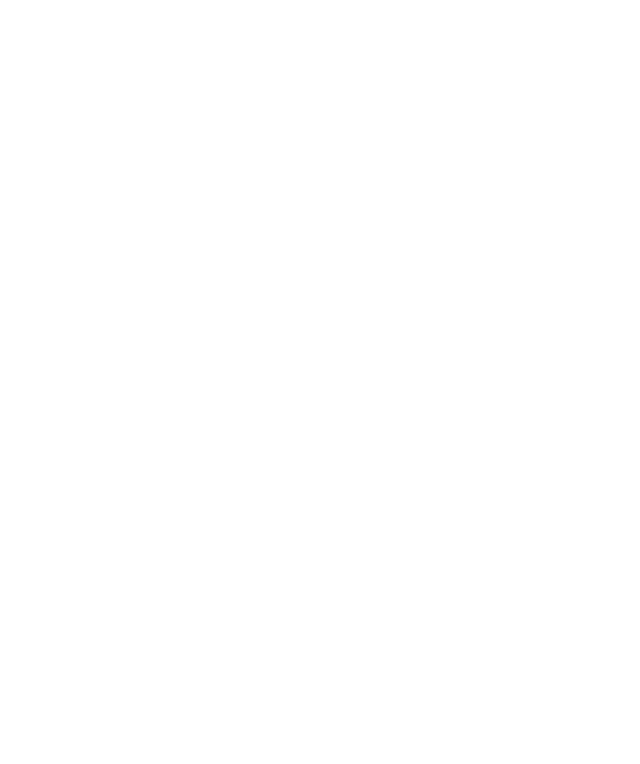
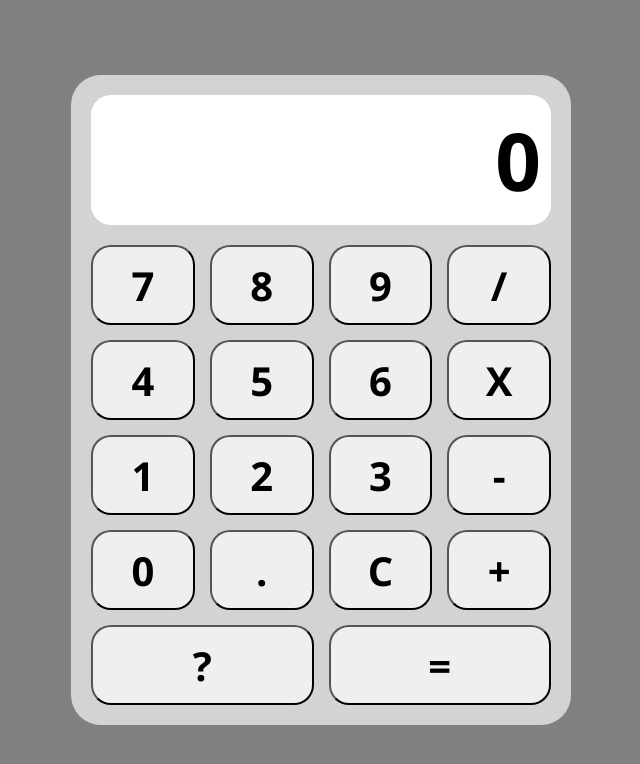
Before and after one commit to lawrencechan27/calculator, a plain HTML site: page index.html in a window 1280 px wide. Shown: the whole page, without its empty margins (319-959 px from the left). Drawn offline with Linux system fonts and the light colour scheme.

Commit message:
Working calculator, haven't added function to chain calculations together

```diff
--- a/calculator.js
+++ b/calculator.js
@@ -4,16 +4,140 @@ const subtract = (a,b) => a-b;
 const multiply = (a,b) => a*b;
 const divide = (a,b) => a/b;
 
-// variables for parts of a calculation
-let firstNumber;
-let operator;
-let secondNumber;
-// test numbers and operator
-firstNumber = 10;
-operator = subtract;
-secondNumber = 25;
+// variables for parts of a calculation. MAKE SURE TO SET AS GLOBALS so they can be used in other functions
+var firstNumber = 0;
+var operator;
+var secondNumber = 0;
 
 // calculate function - runs the two numbers as arguments through the selected operator
 const calculate = function(){
     return operator(firstNumber,secondNumber);
 }
+
+
+// var to hold string while typing
+var holder = "0";
+// holder to store numbers
+var floatHolder = 0;
+// function to wipe holders
+const wipeHolders = function(){
+    holder = "0";
+    floatHolder = 0;
+}
+// function to update the display
+const updateDisplay = function(){
+    // convert holder from string to number, also removes leading 0's
+    floatHolder = parseFloat(holder);
+    document.getElementById("display").innerText=floatHolder;
+}
+
+
+// button press functions
+const btn0 = function(){
+    holder += "0";
+    updateDisplay();
+}
+
+const btn1 = function(){
+    holder += "1";
+    updateDisplay();
+}
+
+const btn2 = function(){
+    holder += "2";
+    updateDisplay();
+}
+
+const btn3 = function(){
+    holder += "3";
+    updateDisplay();
+}
+
+const btn4 = function(){
+    holder += "4";
+    updateDisplay();
+}
+
+const btn5 = function(){
+    holder += "5";
+    updateDisplay();
+}
+
+const btn6 = function(){
+    holder += "6";
+    updateDisplay();
+}
+
+const btn7 = function(){
+    holder += "7";
+    updateDisplay();
+}
+
+const btn8 = function(){
+    holder += "8";
+    updateDisplay();
+}
+
+const btn9 = function(){
+    holder += "9";
+    updateDisplay();
+}
+
+const btnDot = function(){
+    // quick check to disable button if holder already contains decimal
+    if(holder.includes(".")){
+        return
+    }
+    holder += ".";
+    updateDisplay();
+}
+
+const btnClear = function(){
+    wipeHolders();
+    updateDisplay();
+}
+
+const btnAdd = function(){
+    firstNumber = floatHolder;
+    operator = add;
+    // wipe holder AFTER setting firstNumber
+    wipeHolders();
+    updateDisplay();
+}
+
+const btnSubtract = function(){
+    firstNumber = floatHolder;
+    operator = subtract;
+    // wipe holder AFTER setting firstNumber
+    wipeHolders();
+    updateDisplay();
+}
+
+const btnMultiply = function(){
+    firstNumber = floatHolder;
+    operator = multiply;
+    // wipe holder AFTER setting firstNumber
+    wipeHolders();
+    updateDisplay();
+}
+
+const btnDivide = function(){
+    firstNumber = floatHolder;
+    operator = divide;
+    // wipe holder AFTER setting firstNumber
+    wipeHolders();
+    updateDisplay();
+}
+
+const btnEquals = function(){
+    secondNumber = floatHolder;
+    let total = calculate(firstNumber,secondNumber);
+    document.getElementById("display").innerText=total;
+    // wipe holder AFTER setting firstNumber
+    wipeHolders();
+}
+
+const btnBoobies = function(){
+    holder = "8008135"
+    updateDisplay();
+}
--- a/index.html
+++ b/index.html
@@ -12,6 +12,29 @@
 
 </head>
 <body>
+    <div class="calcFrame">
 
+        <div class="display" id="display">0</div>
+        <div class="buttons">
+            <button class="calcBtn" onclick="btn7()">7</button>
+            <button class="calcBtn" onclick="btn8()">8</button>
+            <button class="calcBtn" onclick="btn9()">9</button>
+            <button class="calcBtn" onclick="btnDivide()">/</button>
+            <button class="calcBtn" onclick="btn4()">4</button>
+            <button class="calcBtn" onclick="btn5()">5</button>
+            <button class="calcBtn" onclick="btn6()">6</button>
+            <button class="calcBtn" onclick="btnMultiply()">X</button>
+            <button class="calcBtn" onclick="btn1()">1</button>
+            <button class="calcBtn" onclick="btn2()">2</button>
+            <button class="calcBtn" onclick="btn3()">3</button>
+            <button class="calcBtn" onclick="btnSubtract()">-</button>
+            <button class="calcBtn" onclick="btn0()">0</button>
+            <button class="calcBtn" onclick="btnDot()">.</button>
+            <button class="calcBtn" onclick="btnClear()">C</button>
+            <button class="calcBtn" onclick="btnAdd()">+</button>
+            <button class="calcBtn" onclick="btnBoobies()">?</button>
+            <button class="calcBtn" onclick="btnEquals()">=</button>
+        </div>
+    </div>
 </body>
 </html>
--- a/styles.css
+++ b/styles.css
@@ -0,0 +1,50 @@
+body{
+    margin:0;
+    padding:0;
+    background-color:grey;
+    height: 100vh;
+    display:flex;
+    justify-content:center;
+    align-items:center;
+
+}
+
+.calcFrame{
+    background-color:lightgrey;
+    border-radius:30px;
+    width:500px;
+    height:650px;
+    box-sizing: border-box;
+    display:flex;
+    flex-wrap: wrap;
+    padding:20px;
+}
+
+.display{
+    width:100%;
+    height:130px;
+    margin-bottom:20px;
+    background-color:white;
+    border-radius:20px;
+    box-sizing: border-box;
+    padding:10px;
+    font-size:80px;
+    font-family:'Segoe UI', Tahoma, Geneva, Verdana, sans-serif;
+    font-weight: bold;
+    text-align:right;
+}
+
+.buttons{
+    display:flex;
+    flex-wrap: wrap;
+    height:460px;
+    gap:15px;
+}
+
+.calcBtn{
+    flex: 20%;
+    border-radius:20px;
+    font-size:40px;
+    font-family:'Segoe UI', Tahoma, Geneva, Verdana, sans-serif;
+    font-weight: bold;
+}
```
